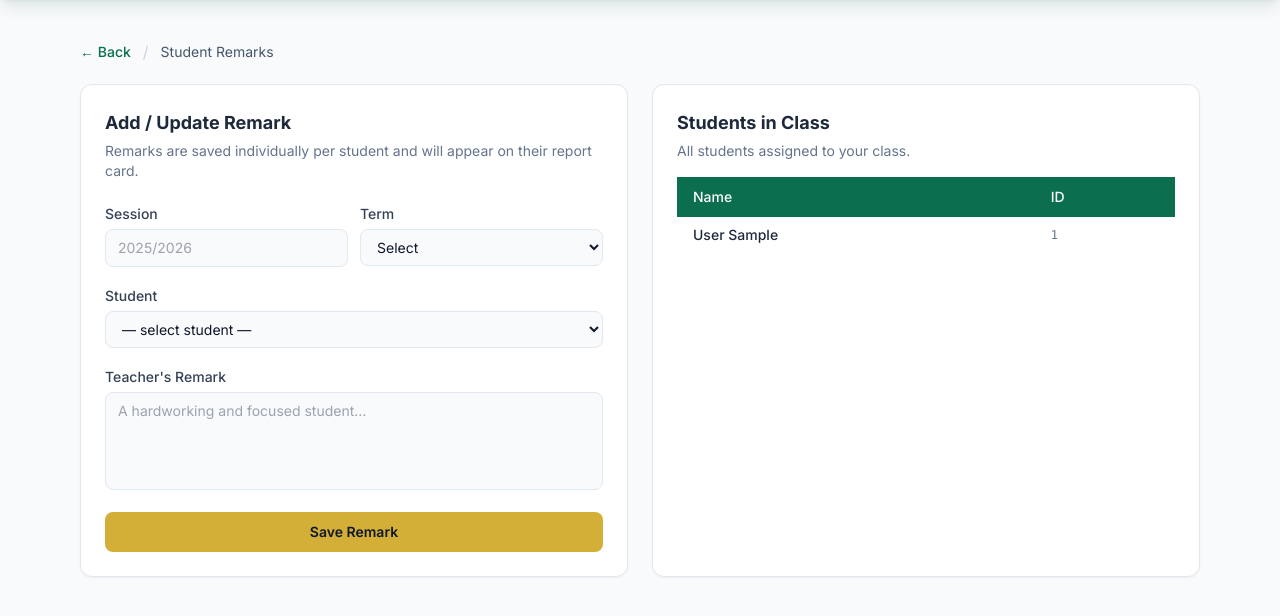
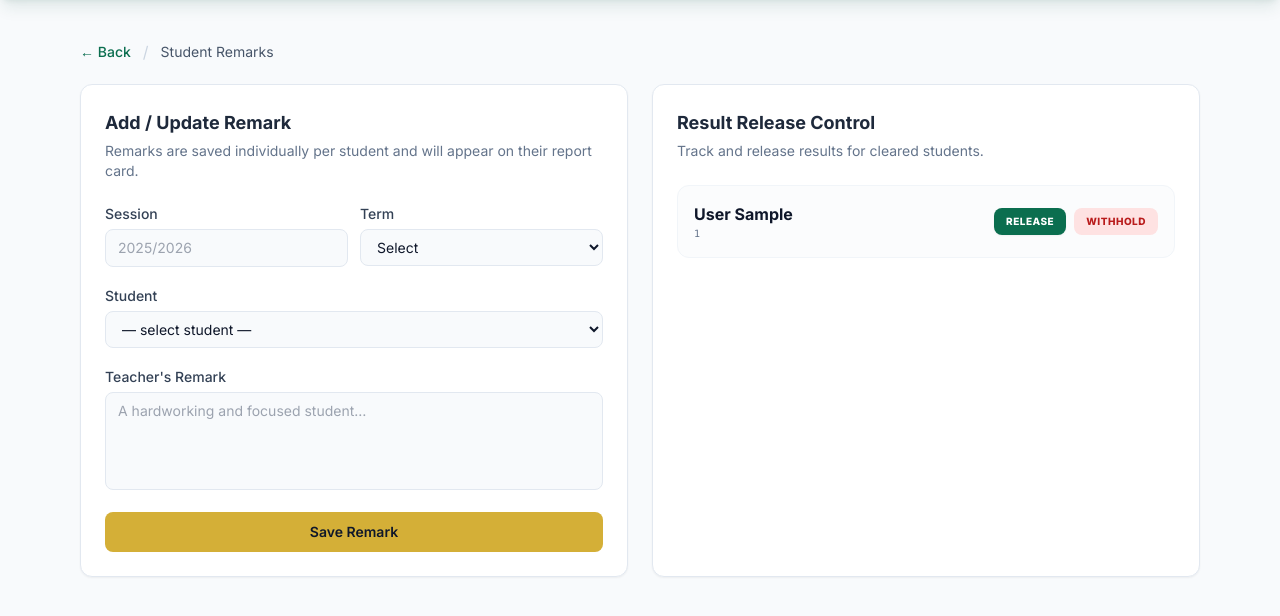
Before and after one commit to Richaaron/Folushovictory, a Flask app: template frontend/templates/teacher/remarks.html in a window 1280 px wide. Shown: the part 96-712 px from the top of the page. Run offline with Flask 3, Linux system fonts and the light colour scheme; the template is opened without the code that fills it: most values are stand-ins (such as "Sample title", 1, 10 or a date in 2020); some libraries are stand-ins or nearby versions.

Commit message:
Add result release/withhold system for debt tracking

```diff
--- a/frontend/app.py
+++ b/frontend/app.py
@@ -382,6 +382,25 @@ def admin_broadsheet():
     )
 
 
+@app.post("/admin/results/release")
+@require_portal("ADMIN")
+def admin_release_result():
+    token = session.get("token")
+    sess = request.form.get("session", "").strip()
+    term = request.form.get("term", "").strip()
+    student_id = request.form.get("studentId", "").strip()
+    released = request.form.get("released") == "true"
+    try:
+        api_request(
+            "POST", "/api/admin/results/release", token=token,
+            payload={"session": sess, "term": term, "studentId": student_id, "released": released},
+        )
+        flash("Result " + ("released" if released else "withheld"))
+    except Exception as e:
+        flash(str(e))
+    return redirect(request.referrer or url_for("admin_broadsheet"))
+
+
 @app.get("/teacher")
 @require_portal("TEACHER")
 def teacher_dashboard():
@@ -423,6 +442,25 @@ def teacher_save_remark():
         flash(str(e))
     # Redirect back — need classId from student record; use referer or fallback
     return redirect(url_for("teacher_dashboard"))
+
+
+@app.post("/teacher/release-result")
+@require_portal("TEACHER")
+def teacher_release_result():
+    token = session.get("token")
+    sess = request.form.get("session", "").strip()
+    term = request.form.get("term", "").strip()
+    student_id = request.form.get("studentId", "").strip()
+    released = request.form.get("released") == "true"
+    try:
+        api_request(
+            "POST", "/api/teacher/results/release", token=token,
+            payload={"session": sess, "term": term, "studentId": student_id, "released": released},
+        )
+        flash("Result " + ("released" if released else "withheld"))
+    except Exception as e:
+        flash(str(e))
+    return redirect(request.referrer or url_for("teacher_dashboard"))
 
 
 @app.route("/teacher/enter-scores/<assignment_id>", methods=["GET", "POST"])
--- a/frontend/templates/teacher/remarks.html
+++ b/frontend/templates/teacher/remarks.html
@@ -57,28 +57,54 @@
     </div>
 
     <div class="rounded-xl border border-slate-200 bg-white p-6 shadow-sm">
-      <h2 class="text-lg font-bold text-slate-800">Students in Class</h2>
-      <p class="mt-1 text-sm text-slate-500">All students assigned to your class.</p>
-      <div class="mt-4 overflow-x-auto">
-        <table class="min-w-full border-collapse text-sm">
-          <thead>
-            <tr class="bg-[#0B6E4F] text-white">
-              <th class="px-4 py-2.5 text-left font-medium">Name</th>
-              <th class="px-4 py-2.5 text-left font-medium">ID</th>
-            </tr>
-          </thead>
-          <tbody class="divide-y divide-slate-100">
-            {% for st in students %}
-              <tr class="hover:bg-[#f0faf5]">
-                <td class="px-4 py-2 font-medium text-slate-800">{{ st.lastName }} {{ st.firstName }}</td>
-                <td class="px-4 py-2 font-mono text-xs text-slate-500">{{ st.studentId }}</td>
-              </tr>
-            {% else %}
-              <tr><td colspan="2" class="px-4 py-6 text-center text-slate-400">No students found.</td></tr>
-            {% endfor %}
-          </tbody>
-        </table>
+      <h2 class="text-lg font-bold text-slate-800">Result Release Control</h2>
+      <p class="mt-1 text-sm text-slate-500">Track and release results for cleared students.</p>
+
+      <div class="mt-6 space-y-3">
+        {% for st in students %}
+          <div class="flex items-center justify-between rounded-xl border border-slate-100 bg-slate-50/50 p-4 transition hover:bg-white">
+            <div>
+              <div class="font-bold text-slate-900">{{ st.lastName }} {{ st.firstName }}</div>
+              <div class="font-mono text-[10px] text-slate-500">{{ st.studentId }}</div>
+            </div>
+            <div class="flex gap-2">
+              <form method="post" action="/teacher/release-result" class="flex gap-2">
+                <input type="hidden" name="studentId" value="{{ st.studentId }}" />
+                <input type="hidden" name="session" class="session-sync" value="" />
+                <input type="hidden" name="term" class="term-sync" value="" />
+
+                <button name="released" value="true"
+                  class="rounded-lg bg-[#0B6E4F] px-3 py-1.5 text-[10px] font-black uppercase tracking-wider text-white shadow-sm hover:bg-[#095c41]">
+                  Release
+                </button>
+                <button name="released" value="false"
+                  class="rounded-lg bg-red-100 px-3 py-1.5 text-[10px] font-black uppercase tracking-wider text-red-700 hover:bg-red-200">
+                  Withhold
+                </button>
+              </form>
+            </div>
+          </div>
+        {% else %}
+          <div class="py-12 text-center text-slate-400 italic">No students found.</div>
+        {% endfor %}
       </div>
     </div>
   </div>
+
+  <script>
+    // Sync session/term from the main form to the release forms
+    const mainSession = document.querySelector('input[name="session"]');
+    const mainTerm = document.querySelector('select[name="term"]');
+
+    function sync() {
+      document.querySelectorAll('.session-sync').forEach(i => i.value = mainSession.value);
+      document.querySelectorAll('.term-sync').forEach(i => i.value = mainTerm.value);
+    }
+
+    mainSession.addEventListener('input', sync);
+    mainTerm.addEventListener('change', sync);
+
+    // Initial sync
+    sync();
+  </script>
 {% endblock %}
```
Also changed, not shown: backend/src/repos/releases.js (added, +56 -0 lines), backend/src/routes/admin.js (+17 -0 lines), backend/src/routes/results.js (+7 -2 lines), backend/src/routes/teacher.js (+36 -0 lines), frontend/templates/admin/broadsheet.html (+20 -0 lines), frontend/templates/parent/report.html (+14 -0 lines).
